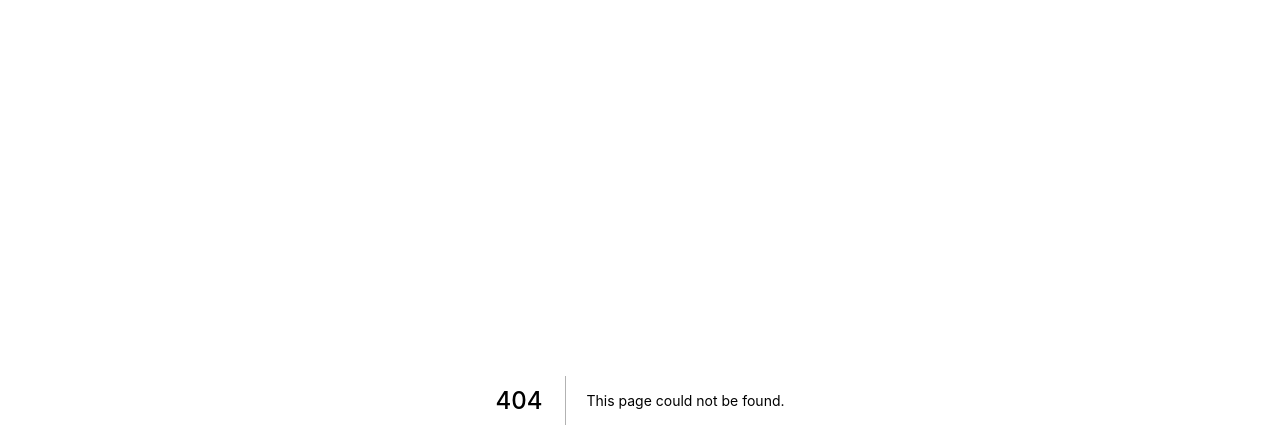
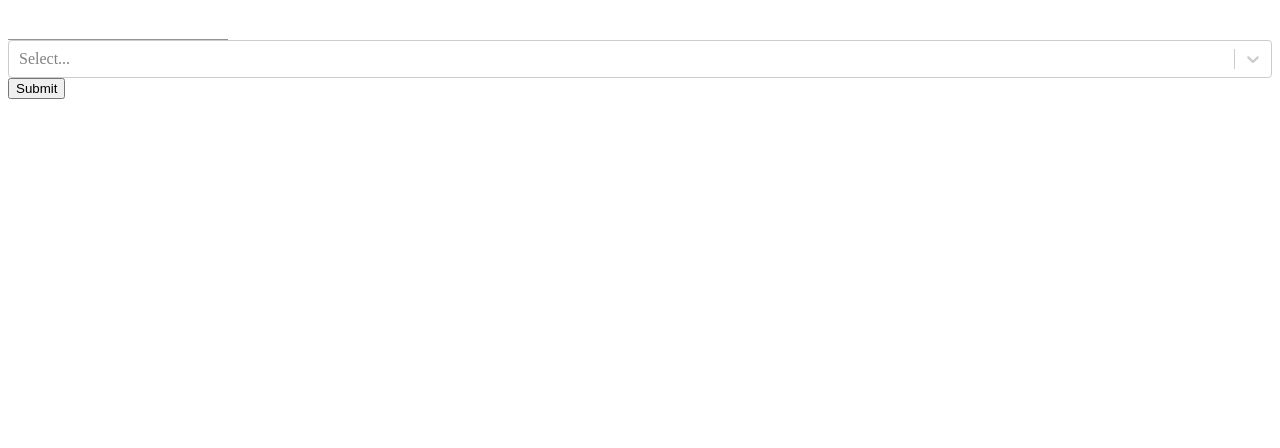
Before and after one commit to roiban1344/learn-react-hook-form, a Next.js app: page /integrating-with-ui-libraries in a window 1280 px wide. Before the commit this address had no page. Shown: the top 448 px of the page. Built offline with nearby package versions, Linux system fonts and the light colour scheme.

Commit message:
material-uiとの組み合わせ

```diff
--- a/package.json
+++ b/package.json
@@ -10,10 +10,14 @@
         "prepare": "husky install"
     },
     "dependencies": {
+        "@material-ui/core": "^4.12.3",
+        "@types/material-ui": "^0.21.11",
+        "@types/react-select": "^5.0.1",
         "next": "11.1.2",
         "react": "17.0.2",
         "react-dom": "17.0.2",
-        "react-hook-form": "^7.17.4"
+        "react-hook-form": "^7.17.4",
+        "react-select": "^5.1.0"
     },
     "devDependencies": {
         "@types/react": "17.0.30",
--- /dev/null
+++ b/pages/integrating-with-ui-libraries.tsx
@@ -0,0 +1,45 @@
+import Select from 'react-select'
+import { useForm, Controller, SubmitHandler } from 'react-hook-form'
+import Input from '@material-ui/core/Input'
+
+interface IFormInput {
+    firstName: string
+    lastName: string
+    iceCreamType: { label: string; value: string }
+}
+
+const App = () => {
+    const { control, handleSubmit } = useForm<IFormInput>()
+
+    const onSubmit: SubmitHandler<IFormInput> = (data) => {
+        console.log(data)
+    }
+
+    return (
+        <form onSubmit={handleSubmit(onSubmit)}>
+            <Controller
+                name='firstName'
+                control={control}
+                defaultValue=''
+                render={({ field }) => <Input {...field} />}
+            />
+            <Controller
+                name='iceCreamType'
+                control={control}
+                render={({ field }) => (
+                    <Select
+                        {...field}
+                        options={[
+                            { value: 'chocolate', label: 'Chocolate' },
+                            { value: 'strawberry', label: 'Strawberry' },
+                            { value: 'vanilla', label: 'Vanilla' },
+                        ]}
+                    />
+                )}
+            />
+            <input type='submit' />
+        </form>
+    )
+}
+
+export default App
```
Also changed, not shown: 1 other file (tests, documents, lock files or other folders).
